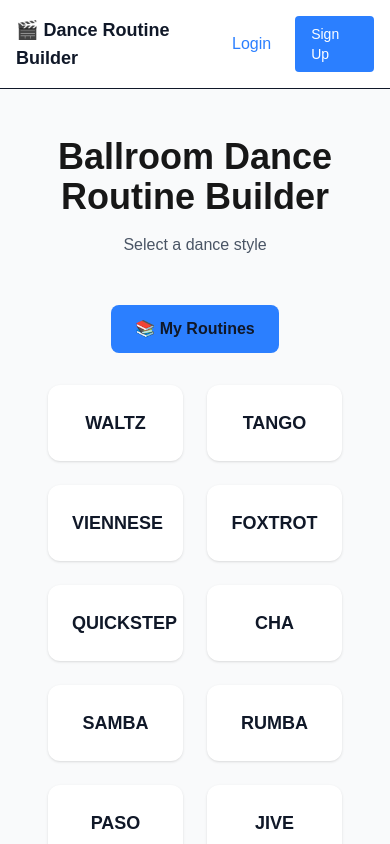
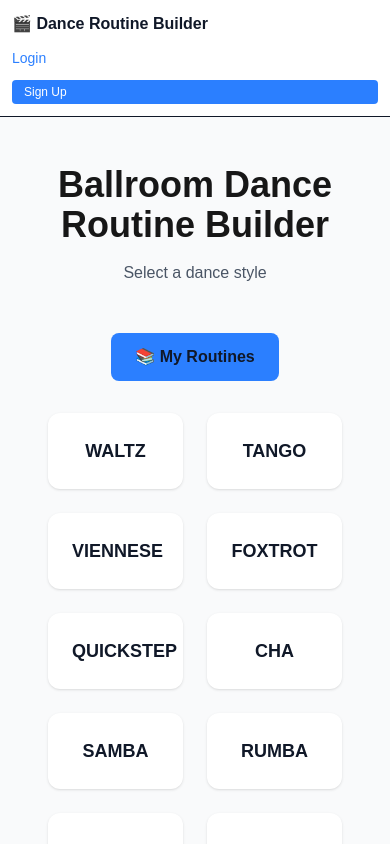
Before and after one commit to tgfyyhgu/dance-routine-builder, a Next.js app: page / in a window 390 px wide. Built offline with nearby package versions, Linux system fonts and the light colour scheme; no server answers.

Commit message:
mobile-responsive

```diff
--- a/app/layout.tsx
+++ b/app/layout.tsx
@@ -18,31 +18,33 @@ function Navigation() {
   if (loading) return null
 
   return (
-    <nav className="p-4 border-b flex justify-between items-center bg-white dark:bg-gray-900 text-gray-900 dark:text-white shadow-sm flex-shrink-0">
-      <Link href="/" className="font-bold text-lg hover:opacity-80 transition-opacity">
+    <nav className="p-3 md:p-4 border-b flex flex-col md:flex-row gap-3 md:gap-6 justify-between items-start md:items-center bg-white dark:bg-gray-900 text-gray-900 dark:text-white shadow-sm flex-shrink-0">
+      <Link href="/" className="font-bold text-base md:text-lg hover:opacity-80 transition-opacity whitespace-nowrap">
         🎬 Dance Routine Builder
       </Link>
 
-      <div className="flex gap-6 items-center">
+      <div className="w-full md:w-auto flex flex-col md:flex-row gap-3 md:gap-6 items-start md:items-center">
         {user ? (
           <>
-            <Link href="/my-routines" className="hover:text-blue-500 dark:hover:text-blue-400 transition-colors">
+            <Link href="/my-routines" className="hover:text-blue-500 dark:hover:text-blue-400 transition-colors text-sm md:text-base">
               My Routines
             </Link>
-            <span className="text-sm text-gray-600 dark:text-gray-400">{user.email}</span>
+            <span className="text-xs md:text-sm text-gray-600 dark:text-gray-400 break-all">
+              {user.email}
+            </span>
             <button
               onClick={handleLogout}
-              className="bg-red-500 dark:bg-red-700 text-white px-4 py-2 rounded text-sm hover:bg-red-600 dark:hover:bg-red-600 transition-colors font-medium"
+              className="bg-red-500 dark:bg-red-700 text-white px-3 py-1 md:px-4 md:py-2 rounded text-xs md:text-sm hover:bg-red-600 dark:hover:bg-red-600 transition-colors font-medium w-full md:w-auto"
             >
               Logout
             </button>
           </>
         ) : (
           <>
-            <Link href="/login" className="text-blue-500 dark:text-blue-400 hover:text-blue-600 dark:hover:text-blue-300 transition-colors font-medium">
+            <Link href="/login" className="text-blue-500 dark:text-blue-400 hover:text-blue-600 dark:hover:text-blue-300 transition-colors font-medium text-sm md:text-base">
               Login
             </Link>
-            <Link href="/signup" className="bg-blue-500 dark:bg-blue-700 text-white px-4 py-2 rounded text-sm hover:bg-blue-600 dark:hover:bg-blue-600 transition-colors font-medium">
+            <Link href="/signup" className="bg-blue-500 dark:bg-blue-700 text-white px-3 py-1 md:px-4 md:py-2 rounded text-xs md:text-sm hover:bg-blue-600 dark:hover:bg-blue-600 transition-colors font-medium w-full md:w-auto">
               Sign Up
             </Link>
           </>
```
